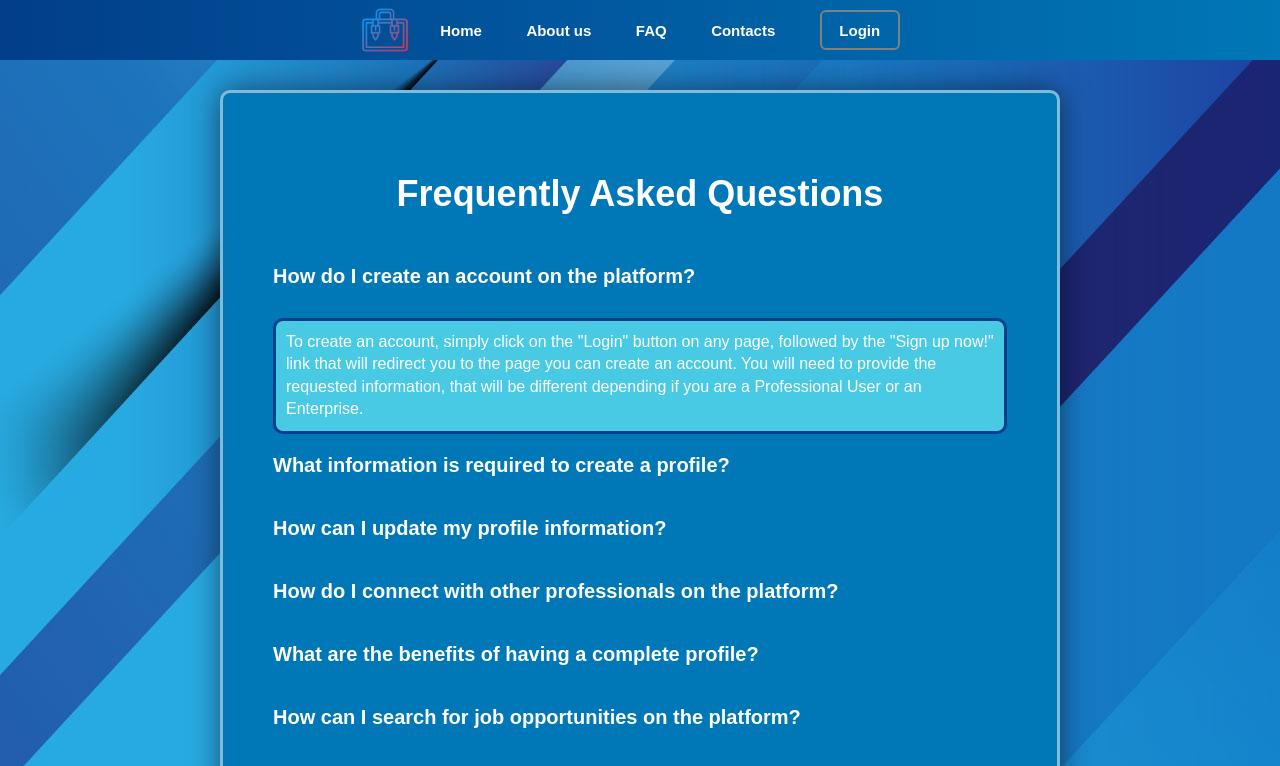
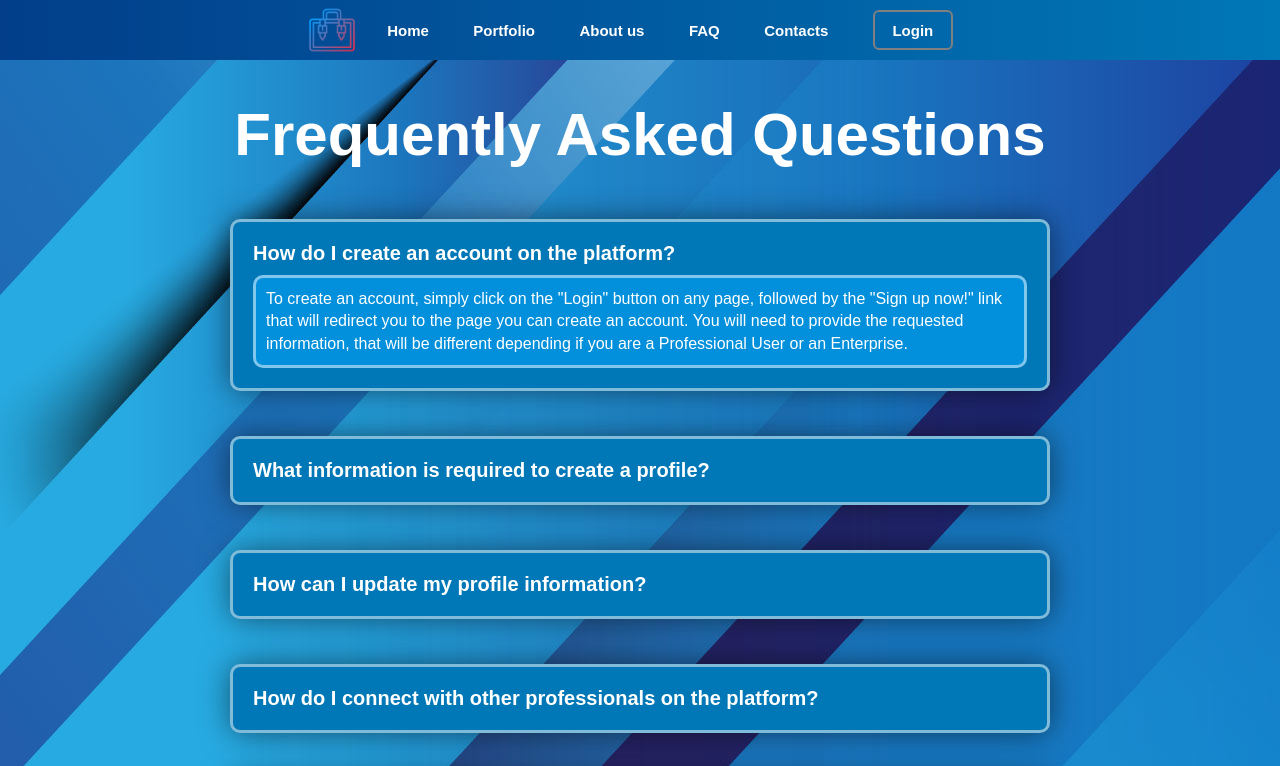
Before and after one commit to DiogoSilva23/Portfoliyo, a website: page public/FAQ.html in a window 1280 px wide. Both pictures are taken after a click on the element "How do I create an account on the platform?". Shown: the top 766 px of the page. Drawn offline with nearby package versions, Linux system fonts and the light colour scheme.

Commit message:
Overall Frontend minor changes.

```diff
--- a/public/FAQ.html
+++ b/public/FAQ.html
@@ -91,7 +91,7 @@
 
     <div id="faq">
         <div class="faq-container">
-            <h1 class="faq-subtitle">Frequently Asked Questions</h1>
+            <h1>Frequently Asked Questions</h1>
             <div class="faq-item">
                 <h3 class="faq-question">How do I create an account on the platform?</h3>
                 <div class="faq-answer">
--- a/public/css/about.css
+++ b/public/css/about.css
@@ -7,16 +7,26 @@ body {
     height: 100%;
 }
 
+h1 {
+    margin-top: 50px;
+}
+
 .row{
     background-color: #0077b6;
-    margin-top: 70px;
+    margin-top: 50px;
     margin-bottom: 40px;
     display: flex;
     flex-wrap: wrap;
     padding: 50px;
+    transform: scale(1);
+    transition: transform 0.5s ease;
     border: 3px solid rgba(255, 255, 255, .5);
     box-shadow: 0 0 30px rgba(0, 0, 0, .5);
     border-radius: 10px;
+}
+
+.row:after {
+    transition: 0.5s ease;
 }
 
 .row:hover {
@@ -43,13 +53,6 @@ body {
     flex-basis: 60%;
 }
 
-.subtitle{
-    text-align: center;
-    font-size: 60px;
-    font-weight: 600;
-    color: white;
-}
-
 .about-name{
     font-size: 25px;
     font-weight: 300;
@@ -67,6 +70,7 @@ body {
     font-weight: 500;
     cursor: pointer;
     position: relative;
+    transition: 0.5s ease;
 }
 
 .tablinks::after{
@@ -81,7 +85,7 @@ body {
 }
 
 .tablinks.activelink::after{
-    width:50%
+    width:50%;
 }
 
 .tabcontents ul li{
--- a/public/css/contacts.css
+++ b/public/css/contacts.css
@@ -4,7 +4,7 @@ h1 {
     font-size: 60px;
     font-weight: 600;
     color: white;
-    margin: 20px 0;
+    margin-top: 50px;
 }
 
 /*body {
--- a/public/css/faq.css
+++ b/public/css/faq.css
@@ -36,33 +36,39 @@
     width: 100%;
     max-width: 900px;
     margin: 0 auto;
-    padding: 30px;
     color: white;
 }
 
 .faq-container {
+    margin-top: 60px;
+    padding: 40px;
+}
+
+h1 {
+    margin-bottom: 50px;
+    width:100%;
+}
+
+.faq-item {
+    padding: 20px;
+    margin-top: 45px;
+    margin-bottom: 45px;
     border: 3px solid rgba(255, 255, 255, .5);
     box-shadow: 0 0 30px rgba(0, 0, 0, .5);
     border-radius: 10px;
     background: #0077b6;
-    padding: 50px;
+    transform: scaleX(1);
+    transition: transform 0.5s ease;
 }
 
-.faq-subtitle {
-    font-size: 36px;
-    text-align: center;
-    margin-bottom: 50px;
-    margin-top: 30px
-}
-
-.faq-item {
-    margin-bottom: 20px;
+.faq-item:hover {
+    transform: scaleX(1.05);
+    transition: transform 0.5s ease;
 }
 
 .faq-question {
     font-size: 20px;
     color: white;
-    margin-bottom: 20px;
     cursor: pointer;
     display: inline-block;
 }
@@ -70,8 +76,8 @@
 .faq-answer {
     display: none;
     padding: 10px;
-    background-color: #48cae4;
-    border: 3px solid #023e8a;
+    background-color: #028fdb;
+    border: 3px solid rgba(255, 255, 255, .5);
     border-radius: 10px;
     margin-top: 10px;
     font-size: 16px;
--- a/public/css/portfolio.css
+++ b/public/css/portfolio.css
@@ -356,7 +356,7 @@ img, ion-icon, a, button, time, span { display: block; }
 
 /* #MAIN */
 main {
-  margin-top: 60px;
+  margin-top: 100px;
   margin-bottom: 100px;
 }
 
--- a/public/css/register.css
+++ b/public/css/register.css
@@ -6,6 +6,7 @@ body {
     margin-top: 3%;
     width: 800px;
     height: 100%;
+    margin-top: 120px;
     margin-left: auto;
     margin-right: auto;
     border: 2px solid rgba(255, 255, 255, .5);
@@ -228,7 +229,8 @@ textarea::-webkit-scrollbar {
 }
 
 textarea:is(:focus, :valid) {
-    border: 3px solid;
+    border: 3px solid white;
+    color: white;
 }
 
 .descriptionEnterprise {
--- a/public/css/style.css
+++ b/public/css/style.css
@@ -5,13 +5,18 @@
     box-sizing: border-box;
 }
 
-#portfolio {
-    display: none;
+h1 {
+    text-align: center;
+    font-size: 60px;
+    font-weight: 600;
+    color: white;
 }
 
+/*#portfolio {
+    display: none;
+}*/
+
 body {
-    width: 100%;
-    height: 100vh;
     background: linear-gradient(90deg,#0077b6,#0096c7);
     background-image: url("../images/893.jpg")
 }
@@ -23,6 +28,8 @@ header {
 }
 
 nav{
+    top: 0;
+    position: fixed;
     width:100%;
     display: flex;
     align-items: center;
@@ -31,6 +38,7 @@ nav{
     background: linear-gradient(90deg,#023e8a,#0077b6);
     backdrop-filter: blur(20px);
     overflow: hidden;
+    z-index: 2;
 }
 
 .logo{
@@ -119,6 +127,7 @@ nav ul li a:hover::after{
     bottom:0;
 }
 
+/*
 .fixed-nav ul {
     display: flex;
     justify-content: center;
@@ -132,12 +141,12 @@ nav ul li a:hover::after{
   }
 
   .fixed-nav ul li {
-    margin: 0px 10px; /* Add some margin between the navbar items */
+    margin: 0px 10px;
   }
 
   .fixed-nav ul li a {
     display: flex;
     align-items: center;
     text-align: center;
-    /* Add any additional styles for the navbar links */
-  }
+
+  }*/
```
Also changed, not shown: public/aboutUs.html (+41 -41 lines), public/portfolio.html (+1 -1 lines).
